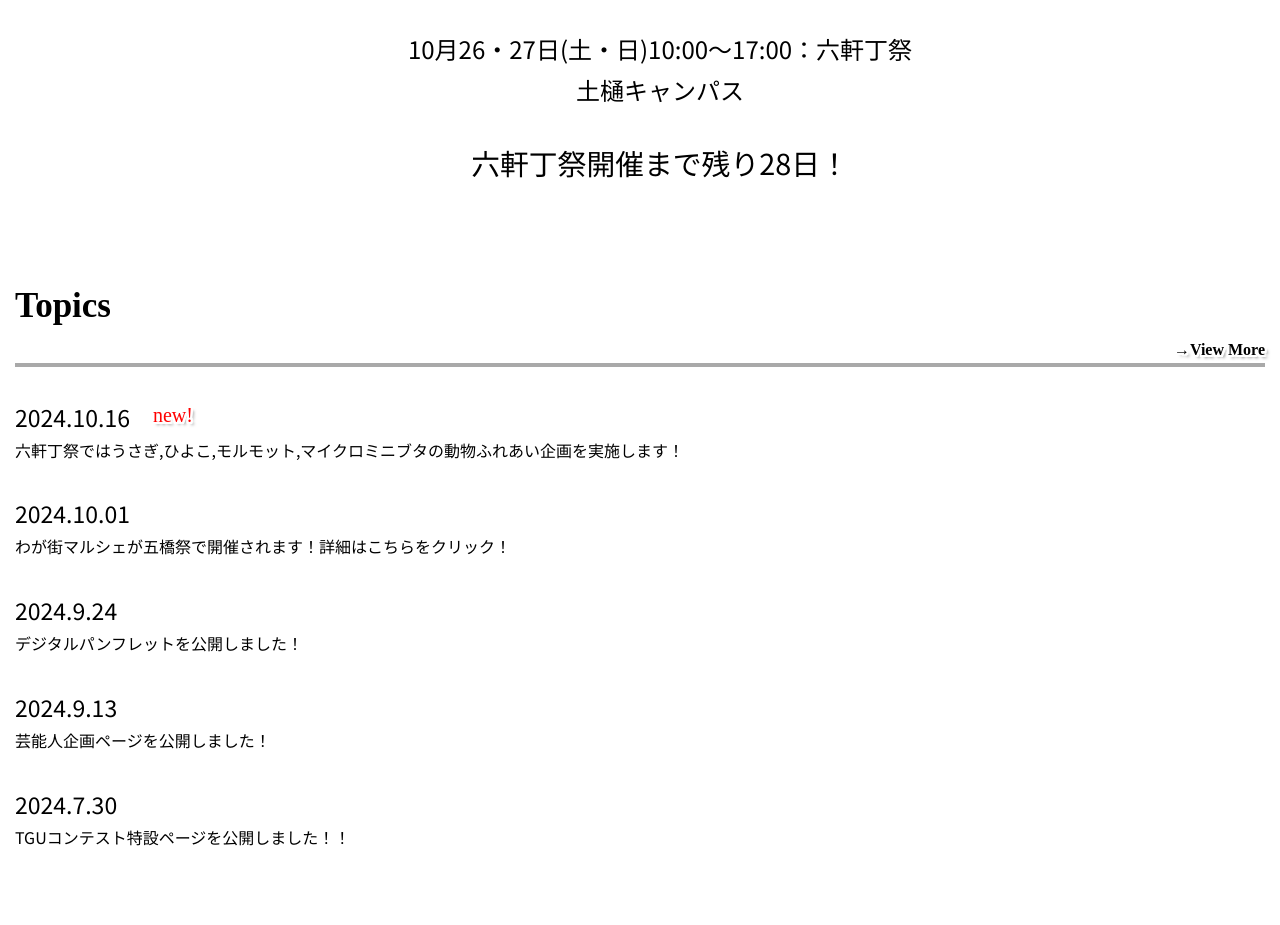
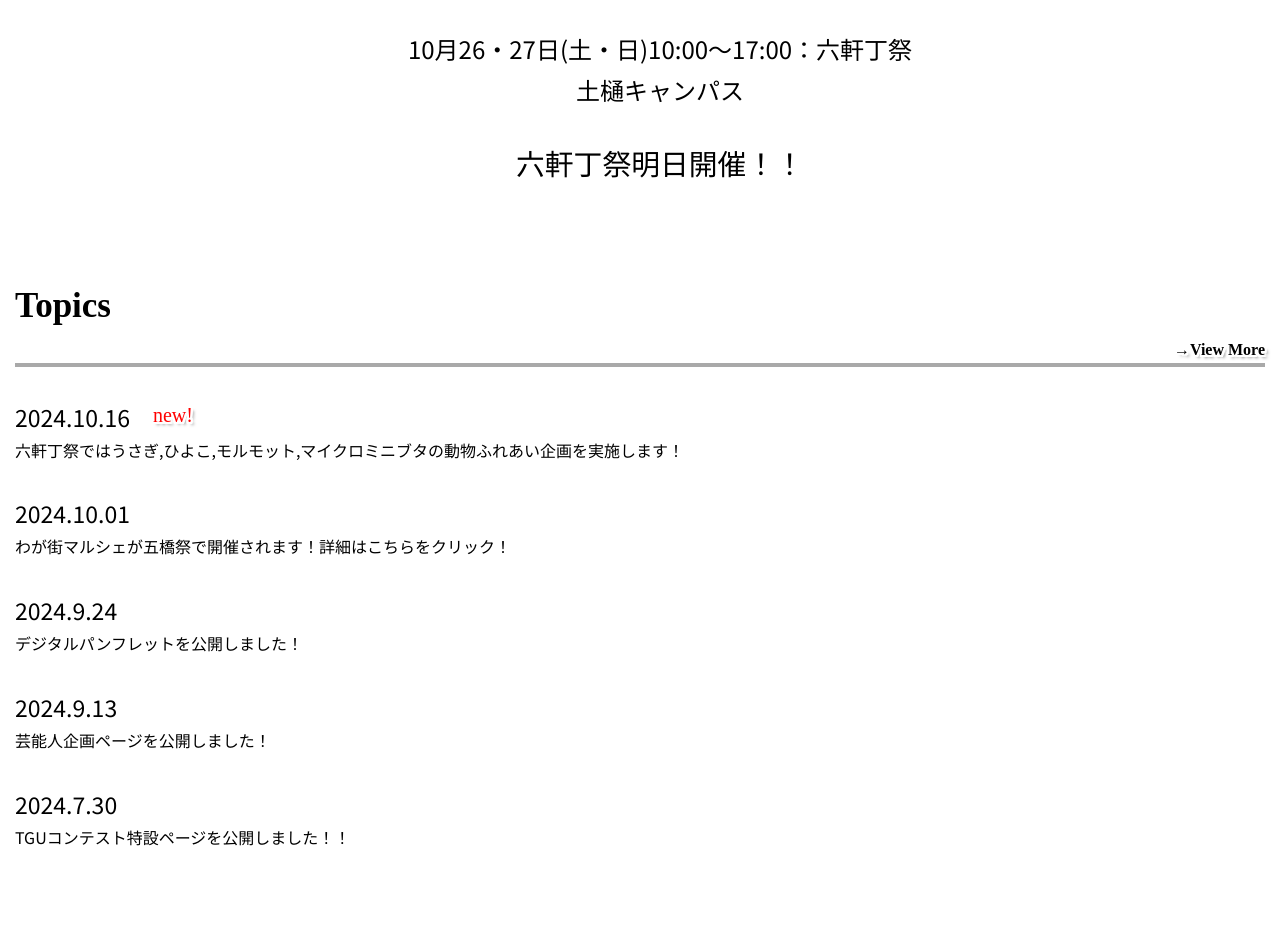
Before and after one commit to nobekawashuto/2024TGUFES, a Next.js app in the folder tgufes/: page / in a window 1280 px wide. Shown: the part 1340-2265 px from the top of the page. Built offline with nearby package versions, Linux system fonts and the light colour scheme; a web font is replaced by a local one.

Commit message:
カウントダウンを明日仕様に変更しました

```diff
--- a/tgufes/src/components/schedule.tsx
+++ b/tgufes/src/components/schedule.tsx
@@ -21,8 +21,8 @@ const Schedule = (props: Props) => {
                     <ul className='date-detail txt'>10月26・27日(土・日)10:00〜17:00：六軒丁祭<br/>土樋キャンパス</ul>
                 </div>
                 <div className='countdown'>
-                    <ul className='date-detail txt'>六軒丁祭開催まで残り{day}日！</ul>
-                    {/* <ul className='date-detail txt'>六軒丁祭本日開催！！</ul> */}
+                    {/* <ul className='date-detail txt'>六軒丁祭開催まで残り{day}日！</ul> */}
+                    <ul className='date-detail txt'>六軒丁祭明日開催！！</ul>
                 </div>
             </div >
         </>
```
